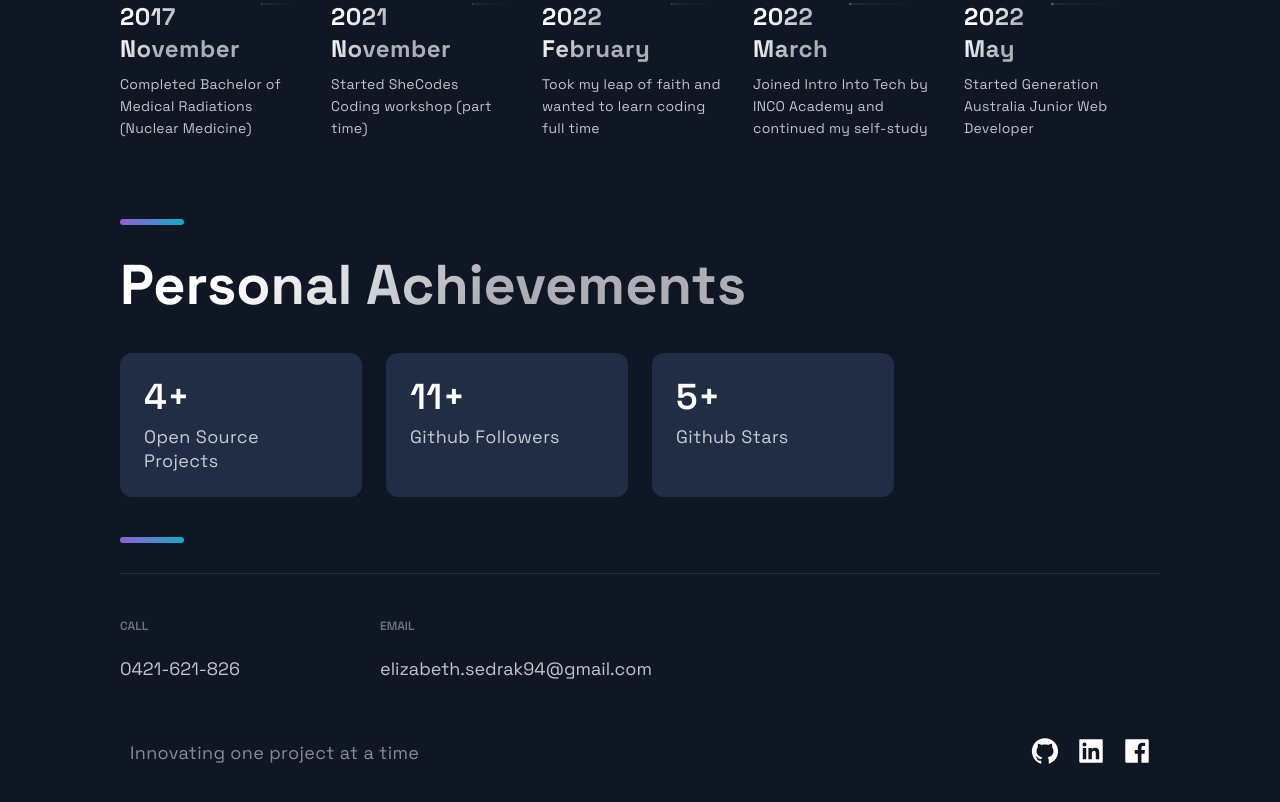
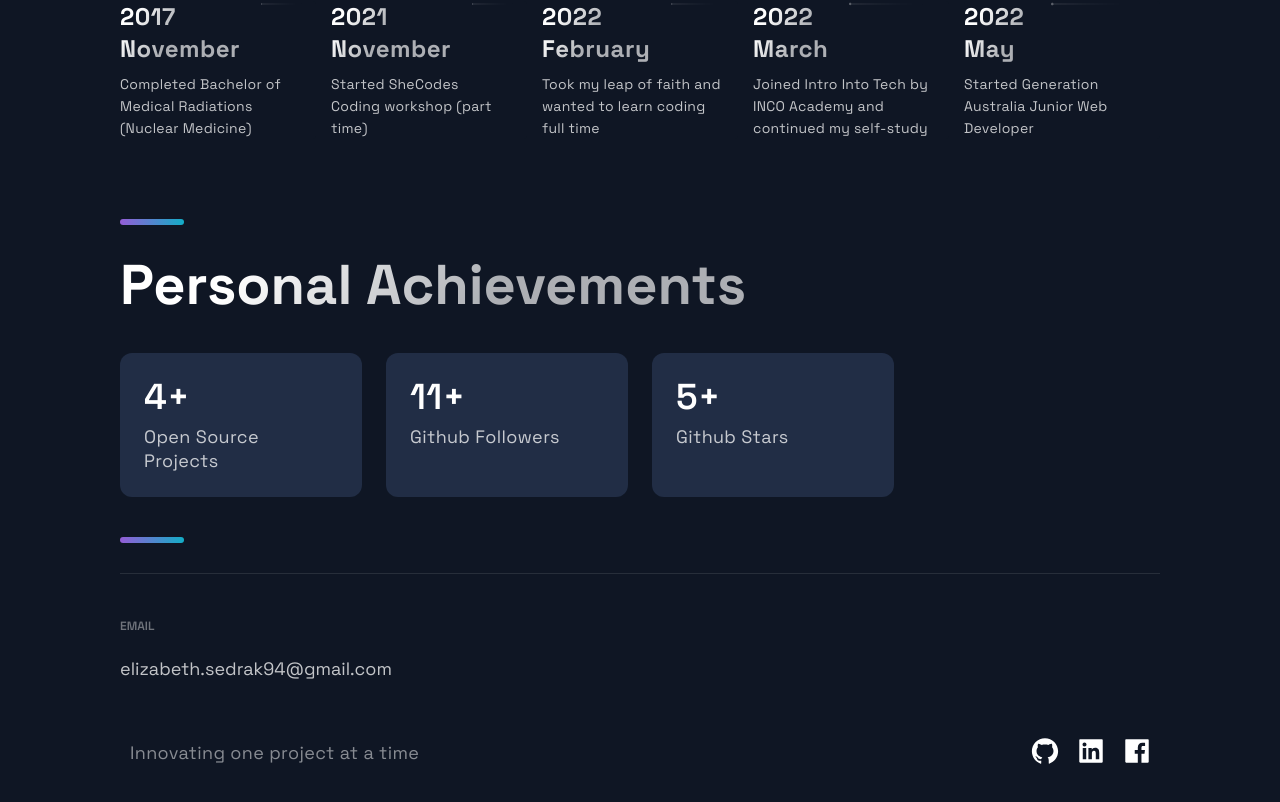
Before and after one commit to ESedrak/portfolio_website, a Next.js app: page / in a window 1280 px wide. Shown: the part 3186-3988 px from the top of the page. Built offline with nearby package versions, Linux system fonts and the light colour scheme.

Commit message:
removed some info

```diff
--- a/src/components/Footer/Footer.js
+++ b/src/components/Footer/Footer.js
@@ -18,10 +18,6 @@ const Footer = () => {
   return (
     <FooterWrapper>
       <LinkList>
-        <LinkColumn>
-          <LinkTitle>Call</LinkTitle>
-          <LinkItem href="tel:0421-621-826">0421-621-826</LinkItem>
-        </LinkColumn>
         <LinkColumn>
           <LinkTitle>Email</LinkTitle>
           <LinkItem href="elizabeth.sedrak94@gmail.com">
```
Also changed, not shown: 2 other files (tests, documents, lock files or other folders).
